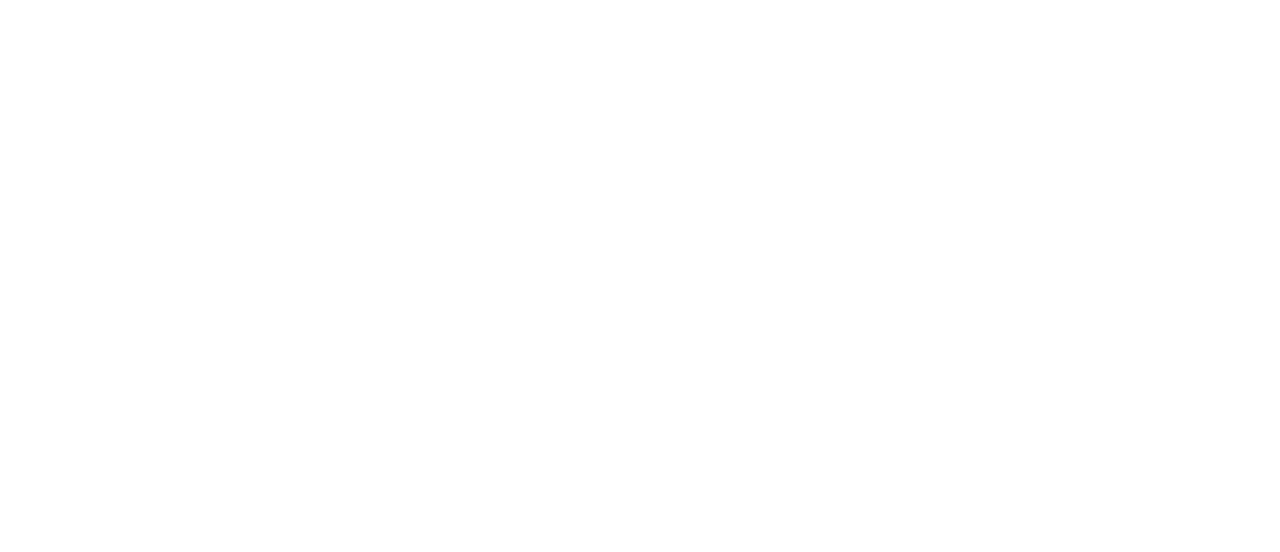
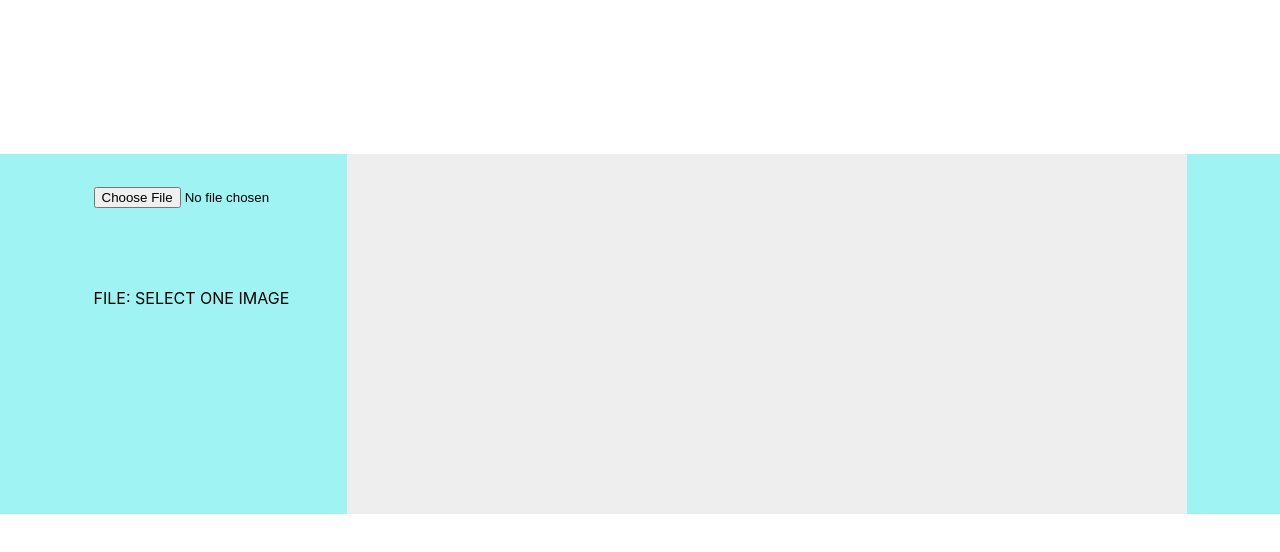
Before and after one commit to sanat98/canvasPlayer, a plain HTML site: page index.html in a window 1280 px wide. Drawn offline with Linux system fonts and the light colour scheme; the site is published under a folder, as on GitHub Pages, so addresses that start at the root find nothing.

Commit message:
Update index.html
/ removed in second commit (this is fort commit)

```diff
--- a/index.html
+++ b/index.html
@@ -1 +1 @@
-<!doctype html><html lang="en"><head><meta charset="utf-8"/><link rel="icon" href="/favicon.ico"/><meta name="viewport" content="width=device-width,initial-scale=1"/><meta name="theme-color" content="#000000"/><meta name="description" content="Web site created using create-react-app"/><link rel="apple-touch-icon" href="/logo192.png"/><link rel="manifest" href="/manifest.json"/><title>React App</title><script defer="defer" src="/static/js/main.3ef1dd5a.js"></script><link href="/static/css/main.82ebbe07.css" rel="stylesheet"></head><body><noscript>You need to enable JavaScript to run this app.</noscript><div id="root"></div></body></html>
+<!doctype html><html lang="en"><head><meta charset="utf-8"/><link rel="icon" href="favicon.ico"/><meta name="viewport" content="width=device-width,initial-scale=1"/><meta name="theme-color" content="#000000"/><meta name="description" content="Web site created using create-react-app"/><link rel="apple-touch-icon" href="logo192.png"/><link rel="manifest" href="manifest.json"/><title>React App</title><script defer="defer" src="static/js/main.3ef1dd5a.js"></script><link href="static/css/main.82ebbe07.css" rel="stylesheet"></head><body><noscript>You need to enable JavaScript to run this app.</noscript><div id="root"></div></body></html>
```
